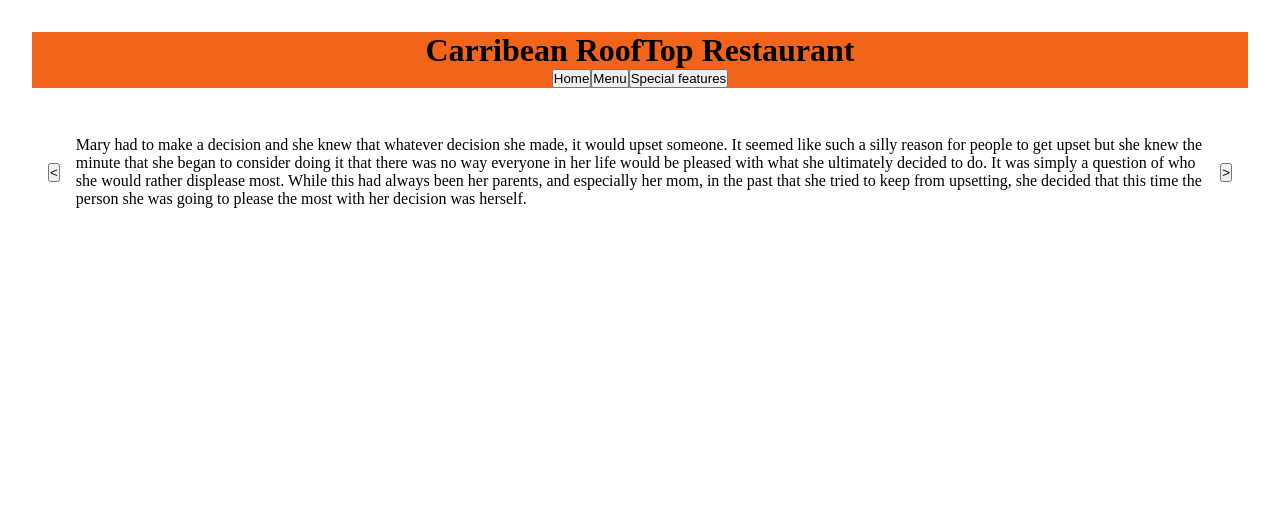
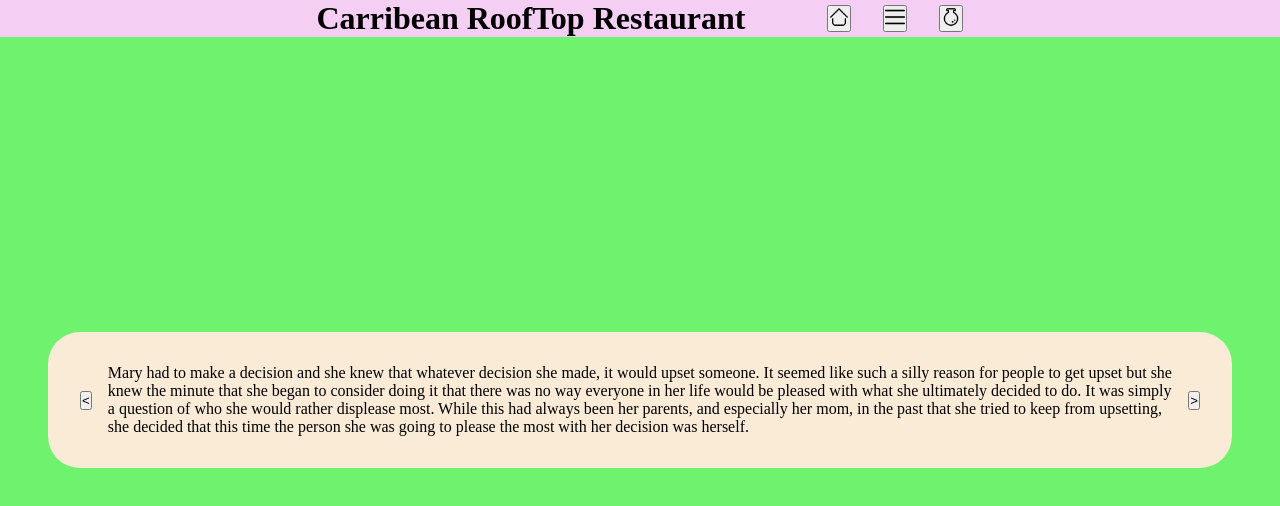
Before and after one commit to AdleenaLobo/Restaurant-Page, a website built with webpack: page dist/index.html in a window 1280 px wide. Built offline with nearby package versions, Linux system fonts and the light colour scheme.

Commit message:
Correct alignment and placement of the elements

```diff
--- a/src/headingHome.js
+++ b/src/headingHome.js
@@ -1,8 +1,15 @@
 import './style.css';
+import homeImg from '../assets/home.png';
+import menuImg from '../assets/menu.png';
+import featuresImg from '../assets/features.png';
 
 let heading;
 let buttonHome, buttonMenu , SpecialFeatures;
 let division , subDiv;
+let homeimage;
+let menuimage;
+const featuresimage= new Image();
+
 function createElements()
 {
     division = document.createElement('div');
@@ -11,13 +18,25 @@ function createElements()
 
     subDiv = document.createElement('div');
     buttonHome = document.createElement('button');
-    buttonHome.textContent = "Home";
+    buttonHome.setAttribute('width', '50px');
+    homeimage = document.createElement('img');
+    homeimage.src=homeImg;
+    homeimage.setAttribute('height' , '20px');
+    homeimage.setAttribute('width' , '20px');
 
     buttonMenu = document.createElement('button');
-    buttonMenu.textContent = "Menu";
+    buttonMenu.setAttribute('width', '50px');
+    menuimage=document.createElement('img');
+    menuimage.src=menuImg;
+    menuimage.setAttribute('height' , '20px');
+    menuimage.setAttribute('width' , '20px');
 
     SpecialFeatures = document.createElement('button');
-    SpecialFeatures.textContent = "Special features";
+    SpecialFeatures.setAttribute('width', '50px');
+    featuresimage.src=featuresImg;
+    featuresimage.setAttribute('height', '20px');
+    featuresimage.setAttribute('width', '20px');
+
 }
 
  function addclasses()
@@ -26,12 +45,17 @@ function createElements()
     buttonHome.classList.add('Home');
     buttonMenu.classList.add('Menu');
     SpecialFeatures.classList.add('SF');
+    subDiv.classList.add('buttoncontainer');
  }
 
 function addElements()
 {
 
     createElements();
+    buttonHome.appendChild(homeimage);
+    buttonMenu.appendChild(menuimage);
+    SpecialFeatures.appendChild(featuresimage);
+
     subDiv.appendChild(buttonHome);
     subDiv.appendChild(buttonMenu);
     subDiv.appendChild(SpecialFeatures);
--- a/src/rightbutton.js
+++ b/src/rightbutton.js
@@ -1,6 +1,4 @@
 import { innerDiv, leftButton, rightButton } from "./bodyHome";
-import { leftbun } from "./leftbutton";
-
 
 let arrhomecontent=['random' , 'random2' , 'random3'];
 let arrmenucontent = ['something' , 'something2' , 'something3'];
@@ -38,7 +36,7 @@ function disp()
         {
             for (let i = 0; i<3 ; i++ )
             {
-                if(innerDiv.value == arrmenucontent[i])
+                if(innerDiv.textContent == arrmenucontent[i])
                 {
                     index=i;
                 }
@@ -59,7 +57,7 @@ function disp()
         {
             for (let i = 0; i<3 ; i++ )
             {
-                if(innerDiv.value == arrspcontent[i])
+                if(innerDiv.textContent == arrspcontent[i])
                 {
                     index=i;
                 }
--- a/src/style.css
+++ b/src/style.css
@@ -1,18 +1,40 @@
+
+
 *
 {
     box-sizing: border-box;
     margin: 0;
     padding:0;
 }
+
+html,body
+{
+    height:100%;
+    overflow: auto;
+}
+#content
+{
+    background-color: rgb(111, 243, 111);
+    height:100%;
+    width:100%;
+    position: absolute;
+    display:flex;
+    align-items: center;
+    justify-content: center;
+
+}
+
 .header
 {
     display: flex;
-    flex-direction: column;
     justify-content: center;
     align-items: center;
-    background: #f26419;
-    margin: 2rem;
-
+    background: #f5cef4;
+    gap: 5rem;
+    position: fixed;
+    top: 0;
+    left: 0;
+    right: 0;
 }
 
 .floatingBlock
@@ -22,4 +44,15 @@
     justify-content: center;
     margin: 3rem;
     gap: 1rem;
+    border-radius: 2rem;
+    background-color: antiquewhite;
+    padding: 2rem;
 }
+
+
+.buttoncontainer
+{
+    margin: 1px;
+    display: flex;
+    gap: 2rem;
+}
--- a/webpack.config.js
+++ b/webpack.config.js
@@ -10,7 +10,7 @@ module.exports = {
     {
         filename: 'main.js',
         path: path.resolve(__dirname , 'dist'),
-        publicPath: '/',
+        publicPath: './',
     },
 
     module:
@@ -25,7 +25,6 @@ module.exports = {
                 test:/\.(png|jpg|jpeg|gif)$/i,
                 type: 'asset/resource',
             }
-
         ]
     }
 }
```
Also changed, not shown: assets/features.png (added), assets/home.png (added), assets/menu.png (added), dist/053f6c0d28be9ed3792d.png (added), dist/5d9cbf445f6cf7d06362.png (added), dist/9777904045e6ea5ea1dd.png (added), dist/index.html, dist/main.js.
